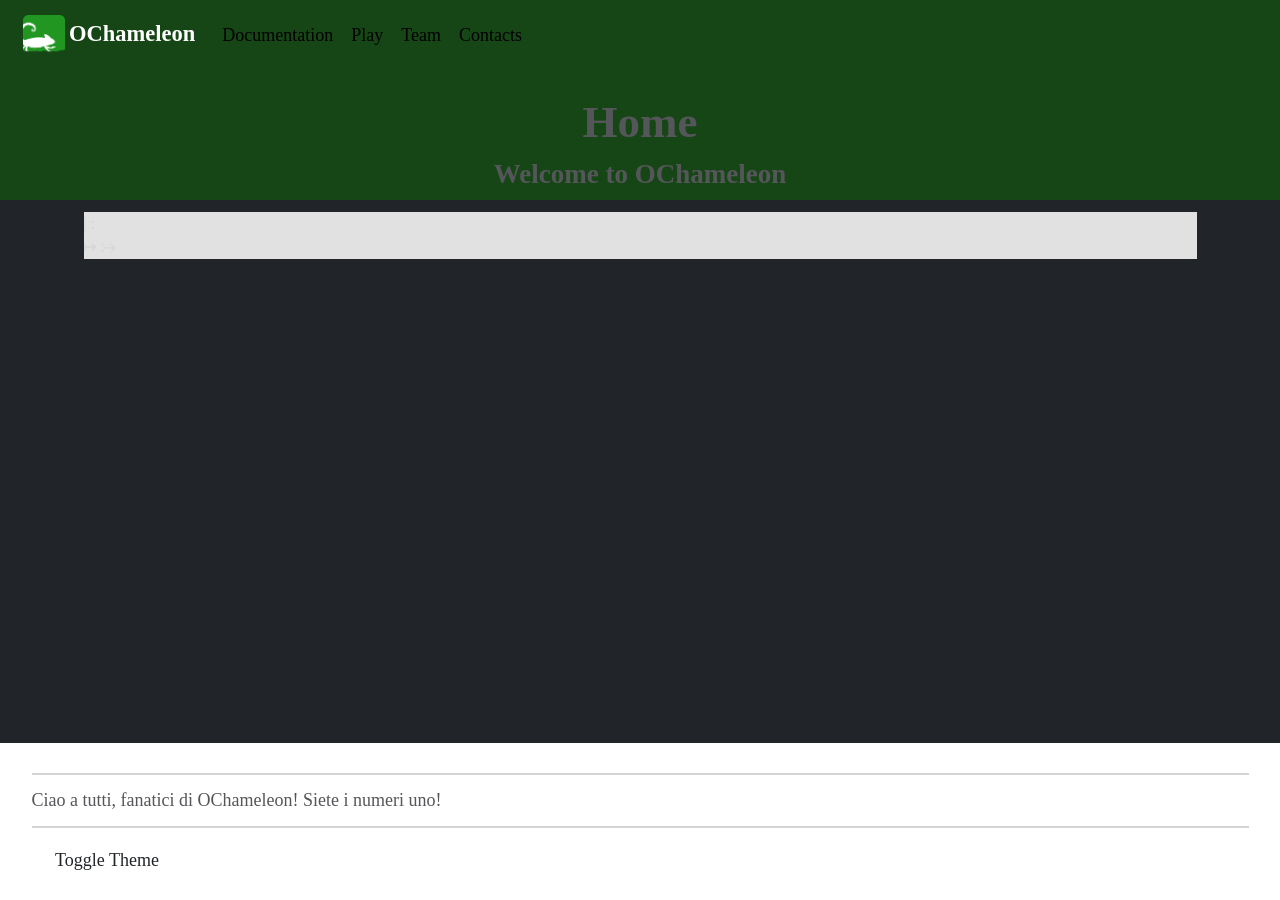
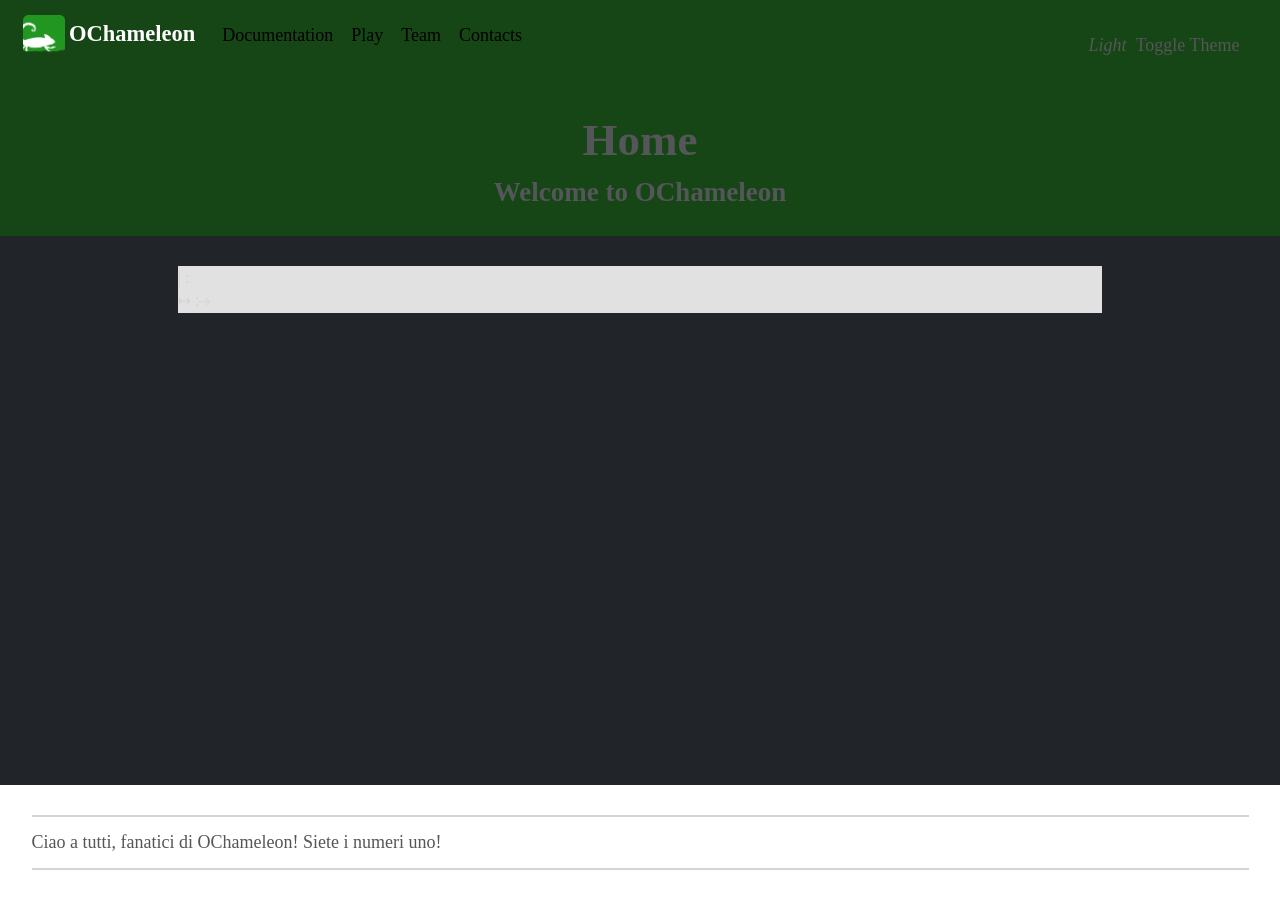
Before and after one commit to ochameleon/ochameleon.github.io, a Jekyll site: the page built from index.html, in a window 1280 px wide. Built offline with Jekyll 4.4.1, drawn with Linux system fonts in a browser that asks for light colours; some web fonts are replaced.

Commit message:
Importing alsto the other style settings and inserting fontawasom icons

```diff
--- a/_includes/footer.html
+++ b/_includes/footer.html
@@ -5,7 +5,7 @@
         <hr>
         <div class="theme-toggle-container">
             <button id="themeToggle" class="btn btn-theme-toggle d-flex align-items-center">
-                <i class="fas fa-sun me-2" id="sunIcon"></i>
+                <i class="fas fa-sun me-2">Light</i>
                 <i class="fas fa-moon me-2 d-none" id="moonIcon"></i>
                 <span>Toggle Theme</span>
             </button>
--- a/_layouts/default.html
+++ b/_layouts/default.html
@@ -24,6 +24,8 @@
         {% include footer.html %}
 
         <script src="{{ '/static/structure/bootstrap/bootstrap.bundle.min.js' | relative_url }}"></script>
+        <script src="{{ '/static/assets/icons/fontawesome/regular.js' | relative_url }}"></script>
+
         <script src="{{ '/static/interactive.js' | relative_url }}"></script>
     </body>
 </html>
--- a/static/style.css
+++ b/static/style.css
@@ -7,6 +7,10 @@
     font-weight: normal;
     font-style:  normal;
 }
+
+
+
+
 
 
 :root {
@@ -42,6 +46,13 @@
     --main-button-bg: #0d6efd;
     --main-button-text: #ffffff;
 }
+
+
+
+
+
+
+
 
 
 
@@ -183,3 +194,62 @@
 .editable:focus {
     box-shadow: 0 0 10px;
 }
+
+
+
+
+
+
+
+
+
+
+
+
+
+
+.card {
+    background-color: var(--card-bg);
+    border-color: var(--card-border);
+    color: var(--text-color);
+    transition: background-color 0.3s ease, color 0.3s ease, border-color 0.3s ease;
+    border-radius: 0.75rem; /* Rounded corners for cards */
+    box-shadow: 0 0.5rem 1rem rgba(0, 0, 0, 0.1); /* Subtle shadow */
+}
+
+.btn-theme-toggle {
+    background-color: var(--button-bg);
+    color: var(--button-text);
+    border: none;
+    border-radius: 0.5rem; /* Rounded corners for button */
+    padding: 0.75rem 1.25rem;
+    font-size: 1rem;
+    cursor: pointer;
+    transition: background-color 0.3s ease, color 0.3s ease, transform 0.2s ease;
+}
+
+.btn-theme-toggle:hover {
+    transform: translateY(-2px); /* Slight lift on hover */
+    box-shadow: 0 0.25rem 0.5rem rgba(0, 0, 0, 0.2);
+}
+
+/* Ensure responsive layout for the container */
+.container {
+    max-width: 960px; /* Max width for content */
+    padding: 1rem;
+}
+
+/* Adjust button position for better mobile view */
+.theme-toggle-container {
+    position: absolute; /* Position relative to the nearest positioned ancestor */
+    top: 1rem; /* From top */
+    right: 1rem; /* From right */
+    z-index: 1000; /* Ensure it's above other content */
+}
+
+@media (max-width: 576px) {
+    .theme-toggle-container {
+        top: 0.5rem;
+        right: 0.5rem;
+    }
+}
```
